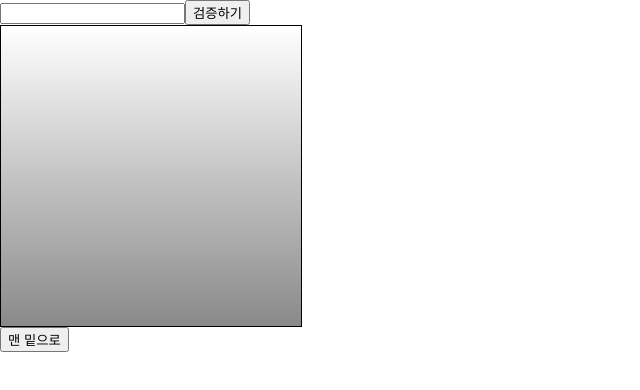
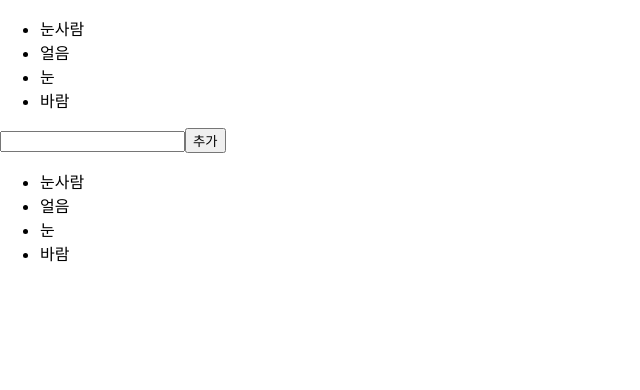
Before and after one commit to NakSoo/React-Study, a React (Create React App) app in the folder hello-react/: page / in a window 1280 px wide. Shown: the top 390 px of the page, without its empty margins (0-640 px from the left). Built offline with nearby package versions, Linux system fonts and the light colour scheme.

Commit message:
8. 컴포넌트 반복

```diff
--- /dev/null
+++ b/hello-react/src/IterationApp.js
@@ -0,0 +1,15 @@
+import React from 'react';
+
+import KeySample from './iteration/iteration';
+import Iteration2 from './iteration/iteration2';
+
+function IterationApp() {
+    return(
+        <>
+            <KeySample/>
+            <Iteration2/>
+        </>
+    );
+}
+
+export default IterationApp;
--- a/hello-react/src/index.js
+++ b/hello-react/src/index.js
@@ -5,13 +5,15 @@
 import * as serviceWorker from './serviceWorker';
 //import ComponentApp from './ComponentApp';
 //import EventApp from './EventApp';
-import ValidationApp from './ValidationApp';
+//import ValidationApp from './ValidationApp';
+import IterationApp from './IterationApp';
 
 
 //ReactDOM.render(<App />, document.getElementById('root'));  //babel 예제 따라하기
 //ReactDOM.render(<ComponentApp/>, document.getElementById('root')); //Component 예제 따라하기
 //ReactDOM.render(<EventApp/>, document.getElementById('root'));
-ReactDOM.render(<ValidationApp/>, document.getElementById('root'));
+//ReactDOM.render(<ValidationApp/>, document.getElementById('root'));
+ReactDOM.render(<IterationApp/>, document.getElementById('root'));
 
 // If you want your app to work offline and load faster, you can change
 // unregister() to register() below. Note this comes with some pitfalls.
--- /dev/null
+++ b/hello-react/src/iteration/iteration.js
@@ -0,0 +1,9 @@
+import React from 'react';
+
+const IterationSample = () => {
+    const names = ['눈사람', '얼음', '눈', '바람'];
+    const namesList = names.map((name, index) => <li key={index}>{name}</li>)
+    return <ul>{namesList}</ul>
+};
+
+export default IterationSample;
--- /dev/null
+++ b/hello-react/src/iteration/iteration2.js
@@ -0,0 +1,41 @@
+import React, {useState} from 'react';
+
+const Iteration2 = () => {
+    const [names, setNames] = useState([
+        {id: 1, text: '눈사람'},
+        {id: 2, text: '얼음'} ,
+        {id: 3, text: '눈'},
+        {id: 4, text: '바람'}
+    ]);
+
+    const [inputText, setInputText] = useState('');
+    const [nextId, setNextId] = useState(5);
+
+    const onChange = e => setInputText(e.target.value);
+    const onClick= ()=> {
+        const nextNames = names.concat({
+            id : nextId,
+            text : inputText
+        });
+        setNextId(nextId + 1);
+        setNames(nextNames);
+        setInputText('');
+    };
+
+    const onRemove = id => {
+        const nextNames = names.filter(name => name.id !== id);
+        setNames(nextNames);
+    };
+
+    const namesList = names.map(name => <li key={name.id} onDoubleClick={()=>onRemove(name.id)}>{name.text}</li> );
+    return (
+        <>
+            <input value={inputText} onChange={onChange}/>
+            <button onClick={onClick}>추가</button>
+            <ul>{namesList}</ul>
+        </>
+    );
+
+};
+
+export default Iteration2;
```
